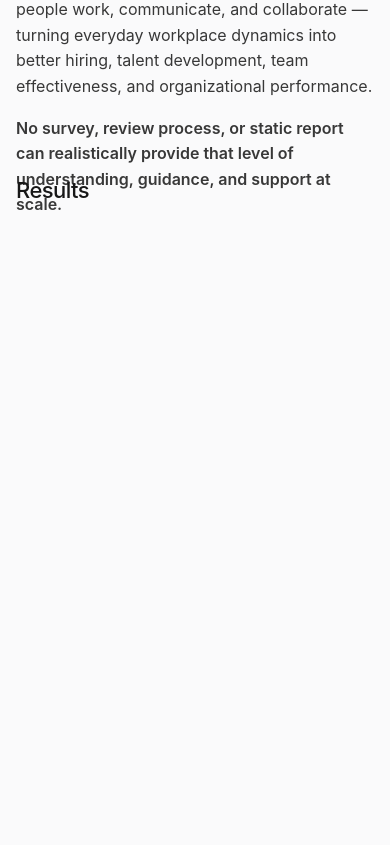
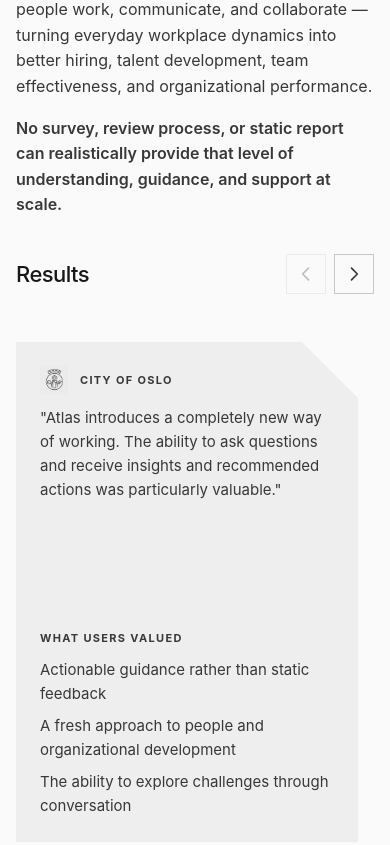
Before and after one commit to martamindacc/v0-Atlas-website-, a Next.js app: page / in a window 390 px wide. Shown: the part 3079-3924 px from the top of the page. Built offline with nearby package versions, Linux system fonts and the light colour scheme.

Commit message:
feat: implement scroll control for results cards and remove animation

```diff
--- a/app/globals.css
+++ b/app/globals.css
@@ -126,24 +126,9 @@
   }
 }
 
-@keyframes resultsScroll {
-  0%, 8% {
-    transform: translateX(0);
-  }
-  42%, 58% {
-    transform: translateX(calc(-1 * (100vw - 24px)));
-  }
-  92%, 100% {
-    transform: translateX(calc(-2 * (100vw - 24px)));
-  }
-}
-
 @layer utilities {
   .animate-fluidUp {
     animation: fluidUp 900ms ease-out forwards;
-  }
-  .animate-resultsScroll {
-    animation: resultsScroll 14s ease-in-out infinite alternate;
   }
 }
 
--- a/app/page.tsx
+++ b/app/page.tsx
@@ -12,9 +12,9 @@ export default function Home() {
   const section2Ref = useRef(null);
   const heroImageRef = useRef(null);
   const cardsRowRef = useRef(null);
-  const [isUserInteracting, setIsUserInteracting] = useState(false);
-  const animationFrameRef = useRef(null);
-  const [direction, setDirection] = useState(1);
+  const [scrollPosition, setScrollPosition] = useState(0);
+  const [canScrollPrev, setCanScrollPrev] = useState(false);
+  const [canScrollNext, setCanScrollNext] = useState(true);
 
   useEffect(() => {
     const observer = new IntersectionObserver(
@@ -58,57 +58,45 @@ export default function Home() {
     }
   }, [parallaxOffset]);
 
-  // Mobile-only horizontal card row animation
+  // Track scroll position for Results cards
   useEffect(() => {
     const cardsRow = cardsRowRef.current;
     if (!cardsRow) return;
 
-    // Only run on mobile (check if window width is less than md breakpoint ~768px)
-    const isMobile = window.innerWidth < 768;
-    if (!isMobile) return;
-
-    // Respect prefers-reduced-motion
-    const prefersReducedMotion = window.matchMedia("(prefers-reduced-motion: reduce)").matches;
-    if (prefersReducedMotion) return;
-
-    const animate = () => {
-      if (isUserInteracting || !cardsRow) return;
-
+    const handleScroll = () => {
+      const scrollLeft = cardsRow.scrollLeft;
       const maxScroll = cardsRow.scrollWidth - cardsRow.clientWidth;
-      const currentScroll = cardsRow.scrollLeft;
-      let newScroll = currentScroll + (direction * 0.2);
-
-      // Reverse direction at boundaries
-      if (newScroll >= maxScroll) {
-        setDirection(-1);
-        newScroll = maxScroll - 0.2;
-      } else if (newScroll <= 0) {
-        setDirection(1);
-        newScroll = 0.2;
-      }
-
-      cardsRow.scrollLeft = newScroll;
-      animationFrameRef.current = requestAnimationFrame(animate);
+      setScrollPosition(scrollLeft);
+      setCanScrollPrev(scrollLeft > 5);
+      setCanScrollNext(scrollLeft < maxScroll - 5);
     };
 
-    animationFrameRef.current = requestAnimationFrame(animate);
+    cardsRow.addEventListener('scroll', handleScroll);
+    window.addEventListener('resize', handleScroll);
 
-    const handleResize = () => {
-      const newIsMobile = window.innerWidth < 768;
-      if (!newIsMobile && animationFrameRef.current) {
-        cancelAnimationFrame(animationFrameRef.current);
-        if (cardsRow) cardsRow.scrollLeft = 0;
-      }
+    // Initial check
+    setTimeout(handleScroll, 0);
+
+    return () => {
+      cardsRow.removeEventListener('scroll', handleScroll);
+      window.removeEventListener('resize', handleScroll);
     };
+  }, []);
+  const scrollResults = (direction: "previous" | "next") => {
+    const row = cardsRowRef.current;
+    if (!row) return;
 
-    window.addEventListener('resize', handleResize);
-    return () => {
-      if (animationFrameRef.current) {
-        cancelAnimationFrame(animationFrameRef.current);
-      }
-      window.removeEventListener('resize', handleResize);
-    };
-  }, [isUserInteracting, direction]);
+    const firstCard = row.firstElementChild as HTMLElement | null;
+    if (!firstCard) return;
+
+    const distance = firstCard.offsetWidth + 24;
+
+    row.scrollBy({
+      left: direction === "next" ? distance : -distance,
+      behavior: "smooth",
+    });
+  };
+
   return (
     <main className="overflow-x-hidden" style={{ backgroundColor: "#fafafb" }}>
       <SiteHeader />
@@ -321,28 +309,50 @@ export default function Home() {
       </section>
 
       {/* Section — Results */}
-      <section className="w-full bg-[#fafafb] pt-9 pb-24 md:pt-[68px] md:pb-32 -mt-[80px]">
+      <section className="w-full bg-[#fafafb] pt-9 pb-24 md:pt-[68px] md:pb-32 mt-0 md:-mt-[80px]">
         <div className="max-w-[1200px] mx-auto px-4 md:px-6">
-          {/* Results Heading */}
-          <h3
-            className="text-[22px] md:text-[28px] font-medium tracking-tight text-neutral-900 mb-6"
-            style={{ fontFamily: "Inter, sans-serif" }}
-          >
-            Results
-          </h3>
+          {/* Results Heading with Mobile Navigation */}
+          <div className="flex items-center justify-between mb-6">
+            <h3
+              className="text-[22px] md:text-[28px] font-medium tracking-tight text-neutral-900"
+              style={{ fontFamily: "Inter, sans-serif" }}
+            >
+              Results
+            </h3>
+
+            {/* Mobile-only Previous/Next Arrows */}
+            <div className="flex items-center gap-2 md:hidden">
+              <button
+                onClick={() => scrollResults("previous")}
+                disabled={!canScrollPrev}
+                aria-label="Previous result"
+                className="flex h-10 w-10 items-center justify-center border border-black/20 bg-transparent text-[#383838] transition-opacity disabled:cursor-not-allowed disabled:opacity-30"
+              >
+                <svg className="h-5 w-5" fill="none" stroke="currentColor" viewBox="0 0 24 24">
+                  <path strokeLinecap="round" strokeLinejoin="round" strokeWidth={2} d="M15 19l-7-7 7-7" />
+                </svg>
+              </button>
+              <button
+                onClick={() => scrollResults("next")}
+                disabled={!canScrollNext}
+                aria-label="Next result"
+                className="flex h-10 w-10 items-center justify-center border border-black/20 bg-transparent text-[#383838] transition-opacity disabled:cursor-not-allowed disabled:opacity-30"
+              >
+                <svg className="h-5 w-5" fill="none" stroke="currentColor" viewBox="0 0 24 24">
+                  <path strokeLinecap="round" strokeLinejoin="round" strokeWidth={2} d="M9 5l7 7-7 7" />
+                </svg>
+              </button>
+            </div>
+          </div>
 
           {/* Cards Row */}
           <div
             ref={cardsRowRef}
-            className="flex flex-nowrap gap-6 overflow-x-hidden md:overflow-x-auto overscroll-x-contain pb-2 pr-4 md:pr-8 mt-12 md:mt-16 animate-resultsScroll md:animate-none"
-            onMouseDown={() => setIsUserInteracting(true)}
-            onMouseUp={() => { setIsUserInteracting(true); setTimeout(() => setIsUserInteracting(false), 2000); }}
-            onTouchStart={() => setIsUserInteracting(true)}
-            onTouchEnd={() => { setIsUserInteracting(true); setTimeout(() => setIsUserInteracting(false), 2000); }}
+            className="flex flex-nowrap gap-6 overflow-x-auto overscroll-x-contain pb-2 pr-4 md:pr-8 mt-12 md:mt-16 snap-x snap-mandatory scroll-smooth"
           >
             {/* Card 1 */}
             <div
-              className="min-w-[calc(100vw-48px)] md:min-w-[360px] md:w-[360px] h-[500px] bg-[#eeeeee] text-[#2f3033] p-6 md:p-8 flex flex-col"
+              className="min-w-[calc(100vw-48px)] md:min-w-[360px] md:w-[360px] h-[500px] bg-[#eeeeee] text-[#2f3033] p-6 md:p-8 flex flex-col snap-start"
               style={{
                 clipPath: "polygon(0 0, calc(100% - 56px) 0, 100% 56px, 100% 100%, 0 100%)",
               }}
@@ -379,7 +389,7 @@ export default function Home() {
 
             {/* Card 2 */}
             <div
-              className="min-w-[calc(100vw-48px)] md:min-w-[360px] md:w-[360px] h-[500px] bg-[#eeeeee] text-[#2f3033] p-6 md:p-8 flex flex-col"
+              className="min-w-[calc(100vw-48px)] md:min-w-[360px] md:w-[360px] h-[500px] bg-[#eeeeee] text-[#2f3033] p-6 md:p-8 flex flex-col snap-start"
               style={{
                 clipPath: "polygon(0 0, calc(100% - 56px) 0, 100% 56px, 100% 100%, 0 100%)",
               }}
@@ -406,7 +416,7 @@ export default function Home() {
 
             {/* Card 3 */}
             <div
-              className="min-w-[calc(100vw-48px)] md:min-w-[360px] md:w-[360px] h-[500px] bg-[#eeeeee] text-[#2f3033] p-6 md:p-8 flex flex-col"
+              className="min-w-[calc(100vw-48px)] md:min-w-[360px] md:w-[360px] h-[500px] bg-[#eeeeee] text-[#2f3033] p-6 md:p-8 flex flex-col snap-start"
               style={{
                 clipPath: "polygon(0 0, calc(100% - 56px) 0, 100% 56px, 100% 100%, 0 100%)",
               }}
```
